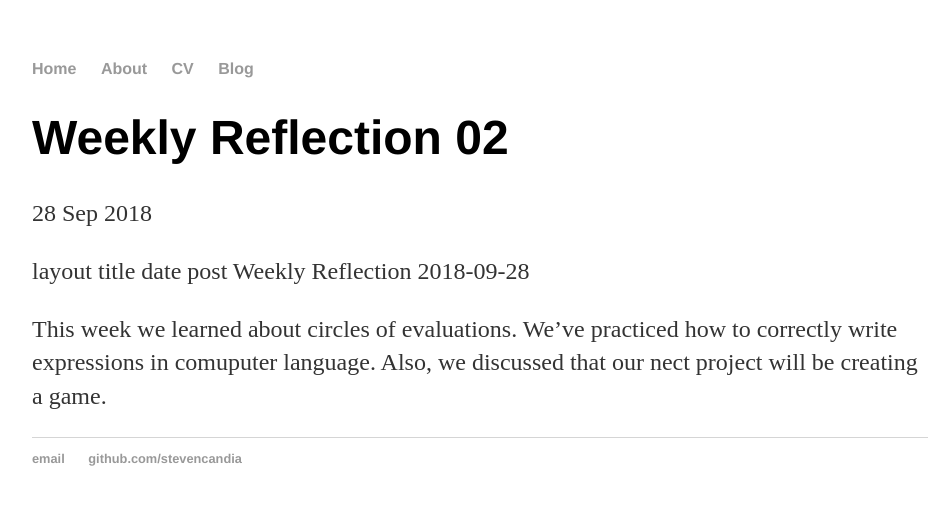
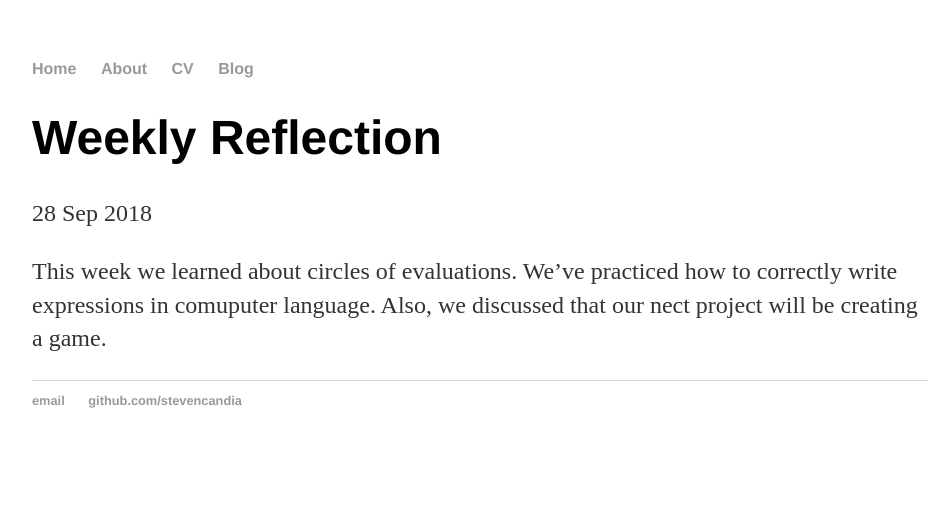
Before and after one commit to stevenc2620/stevenc2620.github.io, a Jekyll site: the page built from _posts/2018-09-28-weekly-reflection-02.md, in a window 1280 px wide. Shown: the top 505 px of the page, without its empty margins (160-1108 px from the left). Built offline with Jekyll 4.4.1, drawn with Linux system fonts in a browser that asks for light colours; our own code applies the rules of GitHub Pages for plain Markdown files.

Commit message:
Update 2018-09-28-weekly-reflection-02.md

```diff
--- a/_posts/2018-09-28-weekly-reflection-02.md
+++ b/_posts/2018-09-28-weekly-reflection-02.md
@@ -1,6 +1,6 @@
-layout	title	date
-post
-Weekly Reflection
-2018-09-28
-
+---
+layout: post
+title: "Weekly Reflection"
+date: 2018-09-28
+---
 This week we learned about circles of evaluations. We've practiced how to correctly write expressions in comuputer language. Also, we discussed that our nect project will be creating a game.
```
